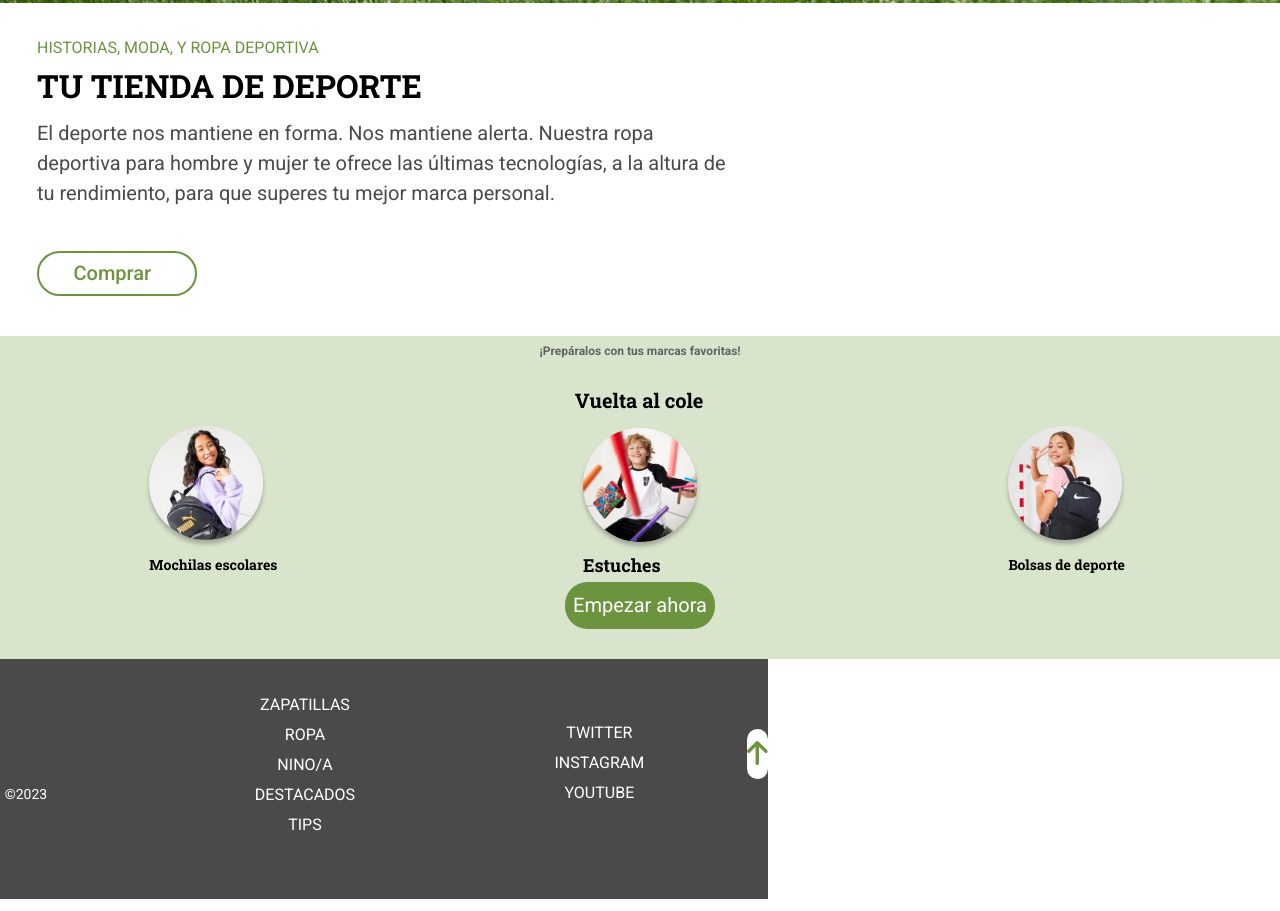
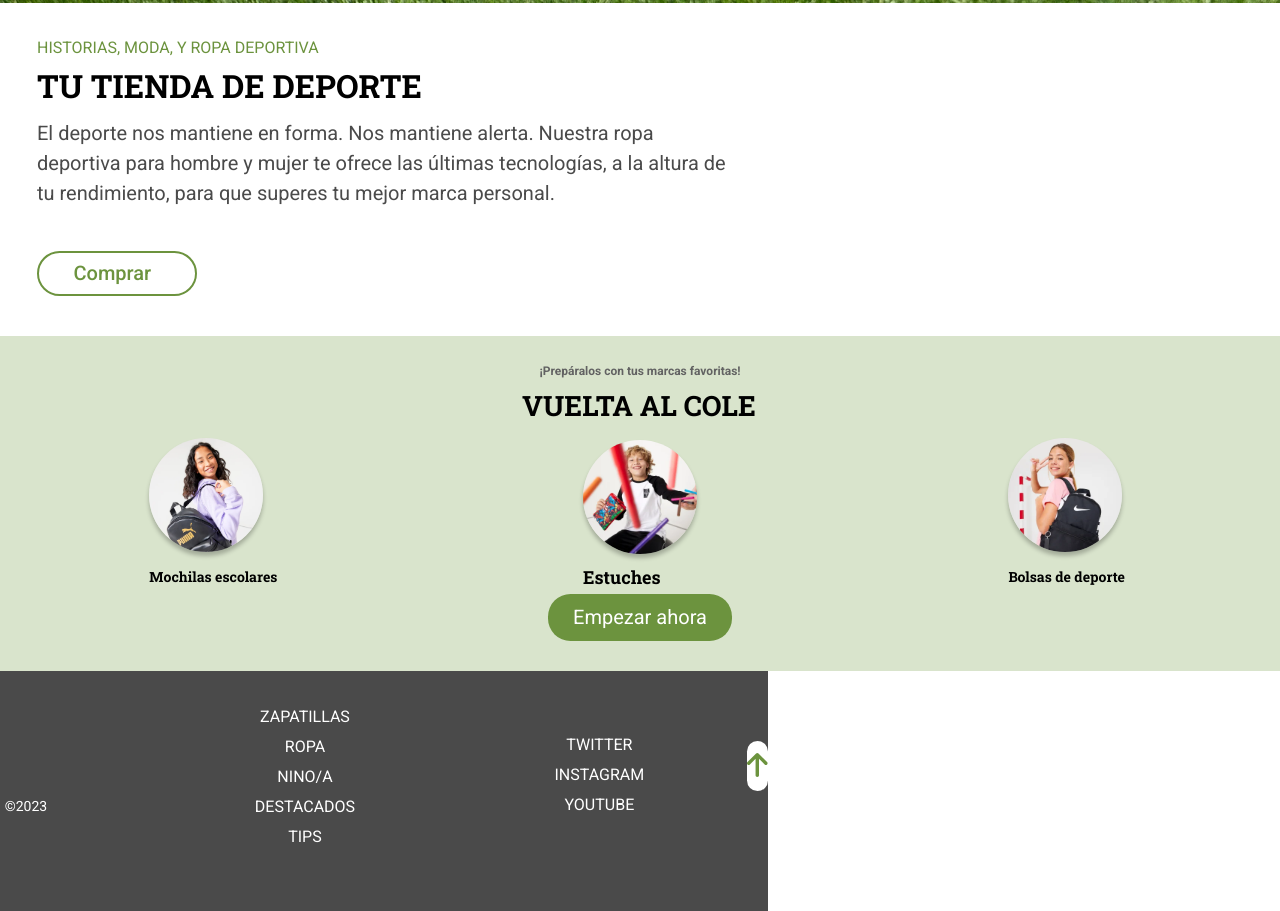
Before and after one commit to Adalab/modulo-1-evaluacion-final-taniama91, a website: page src/html/index.html in a window 1280 px wide. Shown: the part 797-1708 px from the top of the page. Drawn offline with nearby package versions, Linux system fonts and the light colour scheme; files that its build step writes are made by us from their sources; files whose address does not match are found by name.

Commit message:
changes section2

```diff
--- a/src/scss/layout/_section2.scss
+++ b/src/scss/layout/_section2.scss
@@ -20,6 +20,7 @@
     height: 31.5px;
     @media (min-width: 768px){
         grid-area: spann;
+        padding-top: 20px;
     }
     }
     &__h3{
@@ -30,8 +31,10 @@
      color: black;
      text-align: center;
      margin: 17px 6px 11.4px 4px;
+     text-transform: uppercase;
      @media (min-width: 768px){
         grid-area: h3;
+        font-size: 2.8rem;
 
      }
     }
@@ -131,6 +134,8 @@
     margin-bottom: 30px;
     @media (min-width: 768px){
         grid-area: startt;
+        padding:5px;
+        width: 184px;
     }
    }
 }
```
